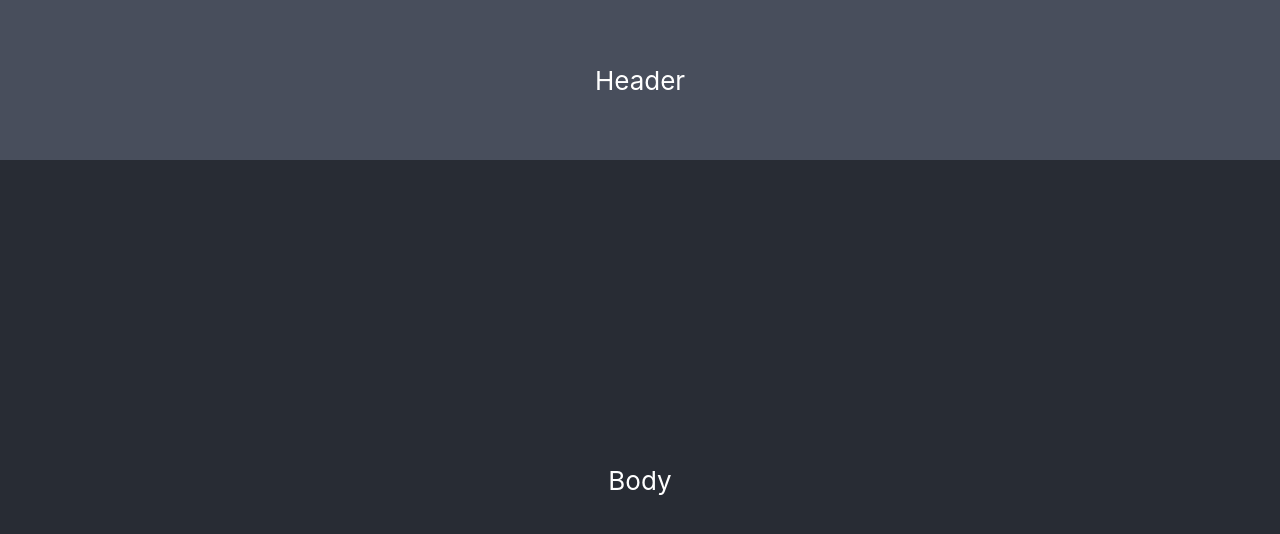
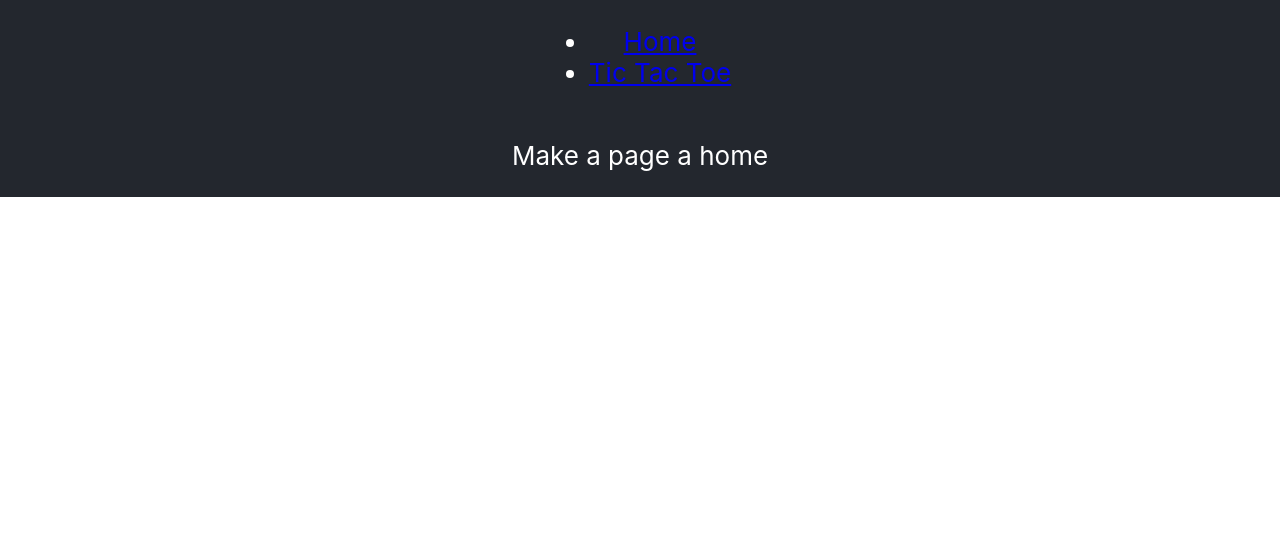
Before and after one commit to TheJD-droid/TheJD.github.io, a React (Create React App) app in the folder my_website/: page / in a window 1280 px wide. Shown: the top 534 px of the page. Built offline with nearby package versions, Linux system fonts and the light colour scheme.

Commit message:
Creating Routing

```diff
--- a/my_website/package.json
+++ b/my_website/package.json
@@ -11,6 +11,8 @@
     "@testing-library/user-event": "^13.5.0",
     "react": "^18.2.0",
     "react-dom": "^18.2.0",
+    "react-router": "^6.23.1",
+    "react-router-dom": "^6.23.1",
     "react-scripts": "5.0.1",
     "web-vitals": "^2.1.4"
   },
--- a/my_website/src/App.css
+++ b/my_website/src/App.css
@@ -14,7 +14,7 @@
 }
 
 .App-header {
-  background-color: #484e5c;
+  background-color: #23272e;
   min-height: 20vh;
   display: flex;
   flex-direction: column;
@@ -25,7 +25,7 @@
 }
 
 .App-body {
-  background-color: #282c34;
+  background-color: #333842;
   min-height: 80vh;
   display: flex;
   flex-direction: column;
--- a/my_website/src/App.js
+++ b/my_website/src/App.js
@@ -1,22 +1,45 @@
 import logo from './logo.svg';
 import './App.css';
-import { useTheme } from '@mui/material';
+import { Button, ButtonGroup, Divider, useTheme } from '@mui/material';
+import Home from './pages/Home';
+import ticTacToe from './pages/ticTacToe';
+import Layout from './pages/Layout';
+import {BrowserRouter, Routes, Route} from 'react-router-dom';
+function App() {
 
-function App() {
+
+
+
   return (
     <div className="App">
       <header className="App-header">
-        <p>Header</p>
+        <BrowserRouter>
+          <Routes>
+            <Route path='/' element={<Layout />}>
+              <Route index element={<Home />} />
+              <Route path='ticTacToe' element={<ticTacToe />} />
+            </Route>
+          </Routes>
+      </BrowserRouter>
+      {/*
+        <ButtonGroup>
+        <Button href='https://youtube.com' variant='contained'>Tic Tac Toe</Button>
+          <Divider orientation='vertical'/>
+        <Button>Chess</Button>
+        </ButtonGroup>
+        */}
       </header>
+      {/*
       <body className='App-body'>
         <div>
-          <p>Body</p>
+          <>{Home()}</>
         </div>
       </body>
-
+      */}
     </div>
 
   );
+
 }
 
 export default App;
--- /dev/null
+++ b/my_website/src/pages/Home.js
@@ -0,0 +1,11 @@
+import '../App.css';
+import { Button, ButtonGroup, Divider, useTheme } from '@mui/material';
+
+function Home() {
+  return (
+    <p>Make a page a home</p>
+
+  );
+}
+
+export default Home;
--- /dev/null
+++ b/my_website/src/pages/Layout.js
@@ -0,0 +1,23 @@
+import {Outlet, Link} from 'react-router-dom';
+
+const Layout = () => {
+    return(
+        <>
+            <nav>
+                <ul>
+                    <li>
+                        <Link to='/'>Home</Link>
+                    </li>
+                    <li>
+                        <Link to='/ticTacToe'>Tic Tac Toe</Link>
+                    </li>
+                </ul>
+            </nav>
+
+
+            <Outlet />
+        </>
+    );
+};
+
+export default Layout;
--- /dev/null
+++ b/my_website/src/pages/ticTacToe.js
@@ -0,0 +1,11 @@
+import '../App.css';
+import { Button, ButtonGroup, Divider, useTheme } from '@mui/material';
+
+function ticTacToe() {
+  return (
+    <div>Tic tac Toe</div>
+
+  );
+}
+
+export default ticTacToe;
```
Also changed, not shown: 1 other file (tests, documents, lock files or other folders).
